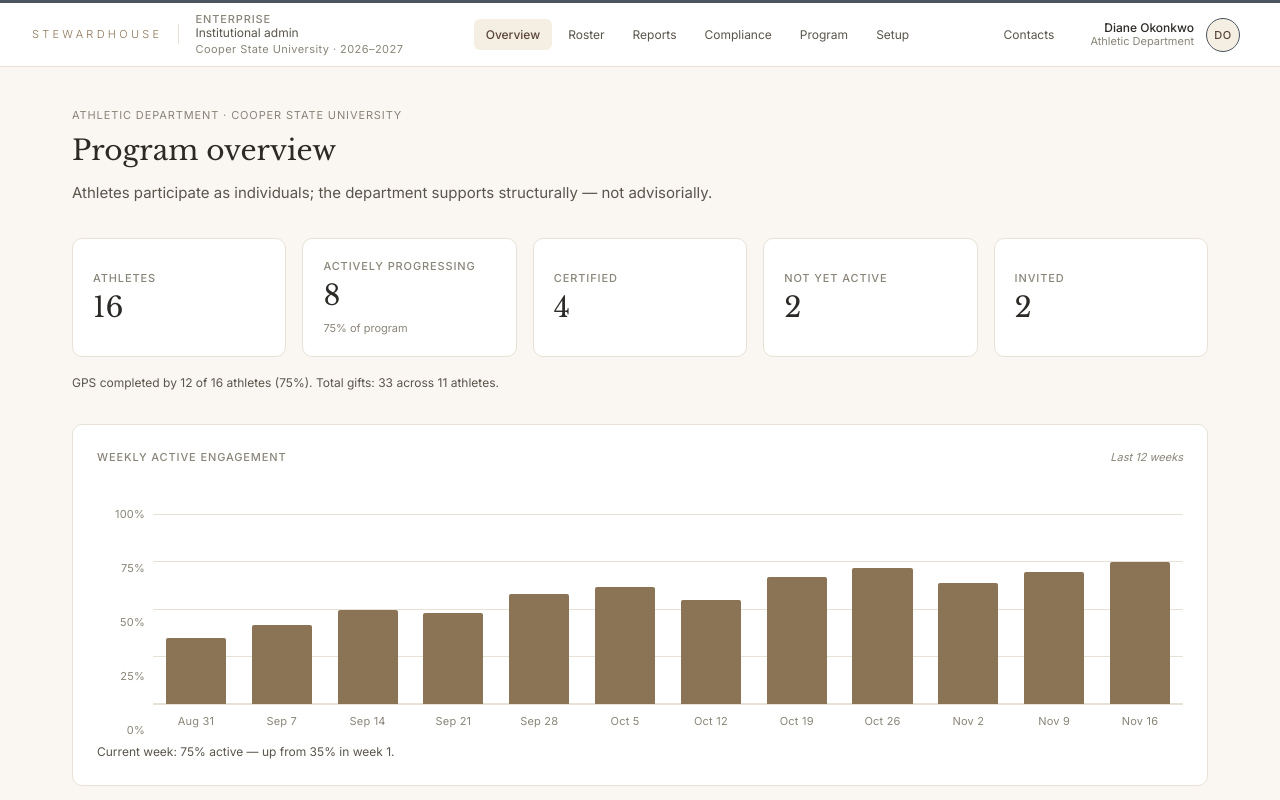
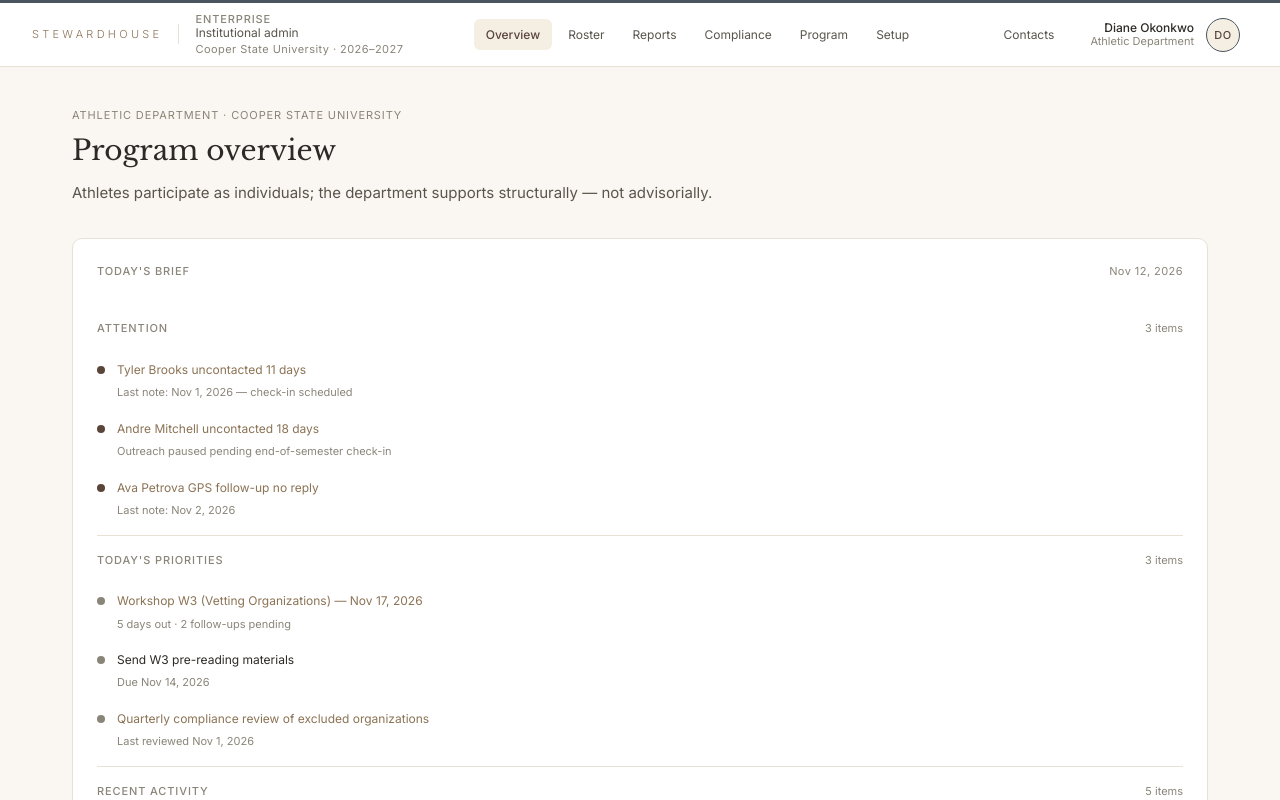
Before and after one commit to talabifaouzi/stewardhouse-app, a React (Vite) app: page /enterprise in a window 1280 px wide. Shown: the top 800 px of the page. Built offline with nearby package versions, Linux system fonts and the light colour scheme.

Commit message:
Enterprise: Daily Brief component + Overview implementation (slice 20)

```diff
--- /dev/null
+++ b/src/components/DailyBrief.jsx
@@ -0,0 +1,188 @@
+import { useState } from 'react';
+import { Link } from 'react-router-dom';
+import { Card } from './Card.jsx';
+import { SectionLabel } from './SectionLabel.jsx';
+
+// Generic 4-section briefing shell. Sections with zero items hide entirely.
+// Attention section gets a bronze-deep bullet accent to flag priority items
+// visually distinct from the other three sections.
+
+export default function DailyBrief({
+  notionalDate,
+  attention = [],
+  priorities = [],
+  recentActivity = [],
+  upcoming = [],
+}) {
+  const sections = [
+    { label: 'Attention', items: attention, accent: true },
+    { label: "Today's priorities", items: priorities, accent: false },
+    { label: 'Recent activity', items: recentActivity, accent: false },
+    { label: 'Upcoming', items: upcoming, accent: false },
+  ].filter((s) => s.items.length > 0);
+
+  return (
+    <Card>
+      <div style={headerRowStyle}>
+        <SectionLabel>Today's brief</SectionLabel>
+        <span style={notionalDateStyle}>{notionalDate}</span>
+      </div>
+      {sections.map((s, i) => (
+        <BriefSection
+          key={s.label}
+          label={s.label}
+          items={s.items}
+          accent={s.accent}
+          isFirst={i === 0}
+        />
+      ))}
+    </Card>
+  );
+}
+
+function BriefSection({ label, items, accent, isFirst }) {
+  if (items.length === 0) return null;
+  const countText = `${items.length} item${items.length === 1 ? '' : 's'}`;
+  return (
+    <div style={sectionStyle(isFirst)}>
+      <div style={sectionHeaderStyle}>
+        <span style={sectionLabelStyle}>{label}</span>
+        <span style={sectionCountStyle}>{countText}</span>
+      </div>
+      <ul style={itemListStyle}>
+        {items.map((item) => (
+          <BriefItem key={item.id} item={item} accent={accent} />
+        ))}
+      </ul>
+    </div>
+  );
+}
+
+function BriefItem({ item, accent }) {
+  return (
+    <li style={itemRowStyle}>
+      <span
+        style={{
+          ...bulletStyle,
+          background: accent ? 'var(--sh-bronze-deep)' : 'var(--sh-text-muted)',
+        }}
+        aria-hidden="true"
+      />
+      <div style={itemContentStyle}>
+        {item.link ? (
+          <ItemLink to={item.link} text={item.text} />
+        ) : (
+          <span style={itemTextStyle}>{item.text}</span>
+        )}
+        {item.meta && <p style={itemMetaStyle}>{item.meta}</p>}
+      </div>
+    </li>
+  );
+}
+
+function ItemLink({ to, text }) {
+  const [hovered, setHovered] = useState(false);
+  return (
+    <Link
+      to={to}
+      onMouseEnter={() => setHovered(true)}
+      onMouseLeave={() => setHovered(false)}
+      style={{
+        ...itemTextStyle,
+        color: hovered ? 'var(--sh-bronze-deep)' : 'var(--sh-bronze)',
+        textDecoration: 'none',
+        transition: 'color 150ms ease',
+      }}
+    >
+      {text}
+    </Link>
+  );
+}
+
+// -----------------------------------------------------------------------------
+// Styles
+// -----------------------------------------------------------------------------
+
+const headerRowStyle = {
+  display: 'flex',
+  justifyContent: 'space-between',
+  alignItems: 'baseline',
+  gap: 'var(--sh-space-3)',
+  marginBottom: 'var(--sh-space-3)',
+};
+
+const notionalDateStyle = {
+  fontSize: 'var(--sh-text-xs)',
+  color: 'var(--sh-text-muted)',
+  letterSpacing: '0.04em',
+};
+
+function sectionStyle(isFirst) {
+  return {
+    paddingTop: 'var(--sh-space-4)',
+    paddingBottom: 'var(--sh-space-2)',
+    borderTop: isFirst ? 'none' : 'var(--sh-border-thin)',
+  };
+}
+
+const sectionHeaderStyle = {
+  display: 'flex',
+  justifyContent: 'space-between',
+  alignItems: 'baseline',
+  gap: 'var(--sh-space-3)',
+  marginBottom: 'var(--sh-space-3)',
+};
+
+const sectionLabelStyle = {
+  fontSize: 'var(--sh-text-xs)',
+  color: 'var(--sh-text-muted)',
+  textTransform: 'uppercase',
+  letterSpacing: '0.08em',
+  fontWeight: 500,
+};
+
+const sectionCountStyle = {
+  fontSize: 'var(--sh-text-xs)',
+  color: 'var(--sh-text-muted)',
+};
+
+const itemListStyle = {
+  listStyle: 'none',
+  margin: 0,
+  padding: 0,
+};
+
+const itemRowStyle = {
+  display: 'flex',
+  alignItems: 'flex-start',
+  gap: 'var(--sh-space-3)',
+  paddingTop: 'var(--sh-space-2)',
+  paddingBottom: 'var(--sh-space-2)',
+};
+
+const bulletStyle = {
+  width: '8px',
+  height: '8px',
+  borderRadius: '50%',
+  flexShrink: 0,
+  marginTop: '8px',
+  display: 'inline-block',
+};
+
+const itemContentStyle = {
+  flex: 1,
+  minWidth: 0,
+};
+
+const itemTextStyle = {
+  fontSize: 'var(--sh-text-sm)',
+  color: 'var(--sh-text-primary)',
+  lineHeight: 1.5,
+};
+
+const itemMetaStyle = {
+  fontSize: 'var(--sh-text-xs)',
+  color: 'var(--sh-text-muted)',
+  lineHeight: 1.5,
+  marginTop: 'var(--sh-space-1)',
+};
--- a/src/data/enterpriseFixtures.js
+++ b/src/data/enterpriseFixtures.js
@@ -600,6 +600,33 @@ export const currentCohortSnapshot = {
   asOfNote: 'Through Nov 17, 2026 (mid-program)',
 };
 
+/** @type {{notionalDate: string, attention: Array<object>, priorities: Array<object>, recentActivity: Array<object>, upcoming: Array<object>}} */
+export const dailyBriefItems = {
+  notionalDate: 'Nov 12, 2026',
+  attention: [
+    { id: 'stalled-tyler', text: 'Tyler Brooks uncontacted 11 days', meta: 'Last note: Nov 1, 2026 — check-in scheduled', link: '/enterprise/roster' },
+    { id: 'stalled-andre', text: 'Andre Mitchell uncontacted 18 days', meta: 'Outreach paused pending end-of-semester check-in', link: '/enterprise/roster' },
+    { id: 'stalled-ava', text: 'Ava Petrova GPS follow-up no reply', meta: 'Last note: Nov 2, 2026', link: '/enterprise/roster' },
+  ],
+  priorities: [
+    { id: 'workshop-w3-prep', text: 'Workshop W3 (Vetting Organizations) — Nov 17, 2026', meta: '5 days out · 2 follow-ups pending', link: '/enterprise/program' },
+    { id: 'pre-reading-w3', text: 'Send W3 pre-reading materials', meta: 'Due Nov 14, 2026' },
+    { id: 'compliance-review', text: 'Quarterly compliance review of excluded organizations', meta: 'Last reviewed Nov 1, 2026', link: '/enterprise/compliance' },
+  ],
+  recentActivity: [
+    { id: 'marcus-lesson-5', text: 'Marcus Thompson completed Lesson 5: Giving Vehicles', meta: 'Nov 8, 2026' },
+    { id: 'aaliyah-cert', text: 'Aaliyah Williams certified', meta: 'Nov 2, 2026' },
+    { id: 'mia-lesson-5', text: 'Mia Chang completed Lesson 5: Giving Vehicles', meta: 'Nov 4, 2026' },
+    { id: 'elijah-lesson-4', text: 'Elijah Brown completed Lesson 4: Vetting Organizations', meta: 'Nov 3, 2026' },
+    { id: 'aaliyah-gift', text: 'Aaliyah Williams logged gift: $500 to Atlanta Track Foundation', meta: 'Oct 25, 2026' },
+  ],
+  upcoming: [
+    { id: 'workshop-w3', text: 'Workshop W3: Vetting Organizations', meta: 'Nov 17, 2026 — 5 days out', link: '/enterprise/program' },
+    { id: 'fall-review-deadline', text: 'End-of-fall-semester check-ins', meta: 'Due Dec 15, 2026' },
+    { id: 'spring-planning', text: 'Spring outreach planning meeting', meta: 'Week of Dec 1, 2026' },
+  ],
+};
+
 // Single source of truth for the "logged-in user" in the enterprise prototype.
 // Production swaps this to an auth-derived current user.
 /** @type {Contact} */
--- a/src/surfaces/enterprise/EnterpriseOverview.jsx
+++ b/src/surfaces/enterprise/EnterpriseOverview.jsx
@@ -1,11 +1,12 @@
 import { useState } from 'react';
-import { athletes, engagementTimeline, engagementWeekDates, engagedAthletesByWeek } from '../../data/enterpriseFixtures.js';
+import { athletes, engagementTimeline, engagementWeekDates, engagedAthletesByWeek, dailyBriefItems } from '../../data/enterpriseFixtures.js';
 import { Card } from '../../components/Card.jsx';
 import { SectionLabel } from '../../components/SectionLabel.jsx';
 import StatTile from '../../components/StatTile.jsx';
 import BarChart from '../../components/BarChart.jsx';
 import FilteredAthletesModal from '../../components/FilteredAthletesModal.jsx';
 import AthleteProfile from '../../components/AthleteProfile.jsx';
+import DailyBrief from '../../components/DailyBrief.jsx';
 import { useComms } from '../../contexts/CommsContext.jsx';
 import {
   tot,
@@ -65,6 +66,11 @@ export default function EnterpriseOverview() {
       <p style={subtitleStyle}>
         Athletes participate as individuals; the department supports structurally — not advisorially.
       </p>
+
+      {/* Daily brief — morning-triage entry point */}
+      <div style={{ marginBottom: 'var(--sh-space-6)' }}>
+        <DailyBrief {...dailyBriefItems} />
+      </div>
 
       {/* Primary stat grid — each tile drills into a filtered athlete list */}
       <div style={statGridStyle}>
```
